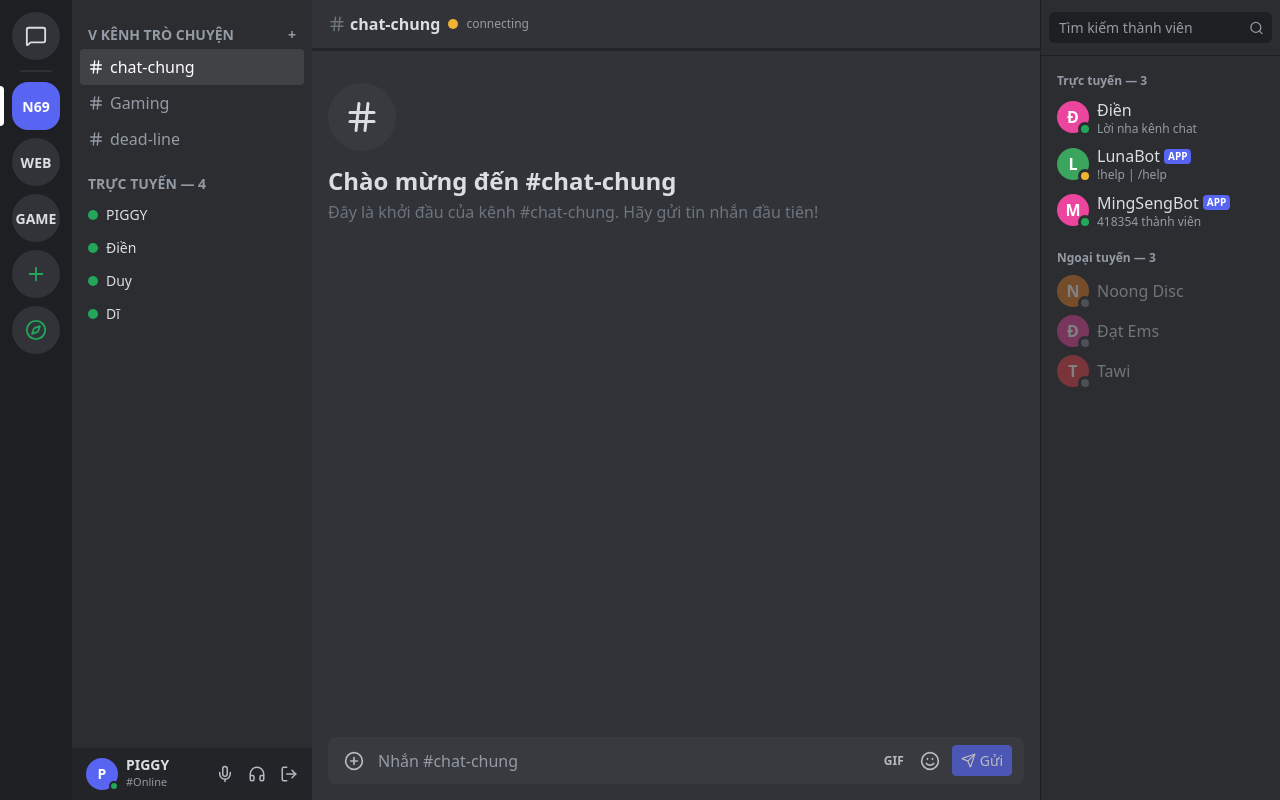
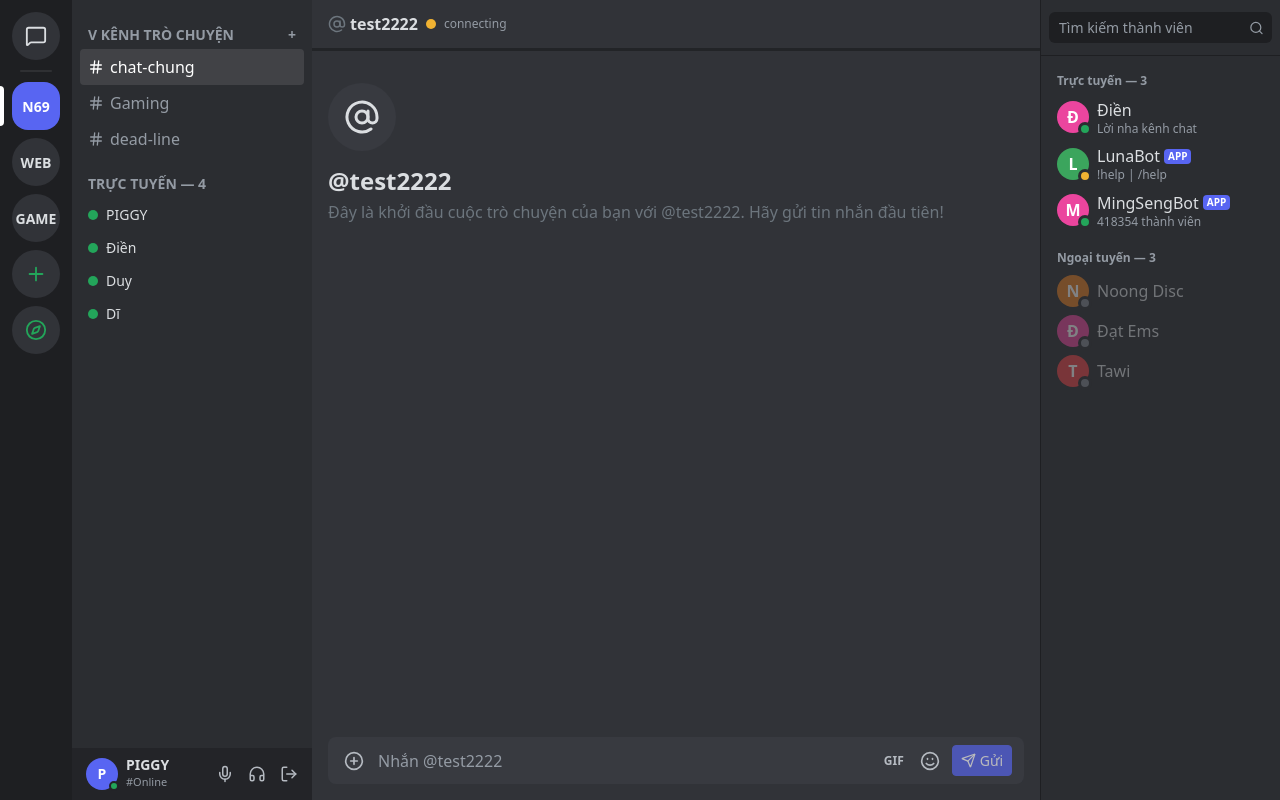
Before and after one commit to nguyenvandiennlu/Nhom69_LTFE, a React (Vite) app: page /chat in a window 1280 px wide. Built offline with nearby package versions, Linux system fonts and the light colour scheme; no server answers.

Commit message:
Function - Chat 1:1 - In progress - Quản lý state currentChat và đồng bộ UI

```diff
--- a/src/components/ChatInput.tsx
+++ b/src/components/ChatInput.tsx
@@ -1,12 +1,14 @@
 import { useState, useRef } from 'react';
 import { PlusCircle, Send } from 'lucide-react';
 import EmojiPickerButton from './EmojiPickerButton';
+import type { CurrentChat } from '../types/message';
 
 interface Props {
     onSend: (text: string) => void;
+    currentChat: CurrentChat;
 }
 
-export default function ChatInput({ onSend }: Props) {
+export default function ChatInput({ onSend, currentChat }: Props) {
     const [text, setText] = useState('');
     const textareaRef = useRef<HTMLTextAreaElement>(null);
 
@@ -39,7 +41,7 @@ export default function ChatInput({ onSend }: Props) {
                             handleSend();
                         }
                     }}
-                    placeholder="Nhắn #chat-chung"
+                    placeholder={`Nhắn ${currentChat.type === 'room' ? '#' : '@'}${currentChat.name}`}
                 />
                 <button type="button" className="chat-input__icon chat-input__icon--gif" title="GIF">GIF</button>
                 <EmojiPickerButton onSelectEmoji={handleSelectEmoji} />
--- a/src/components/MessageList.tsx
+++ b/src/components/MessageList.tsx
@@ -1,16 +1,19 @@
-import type { Message } from '../types/message';
+import type { Message, CurrentChat } from '../types/message';
 import { Fragment, useEffect, useRef } from "react";
 import MessageItem from './MessageItem';
-import { Hash } from 'lucide-react';
+import { Hash, AtSign } from 'lucide-react';
 
 interface Props {
     messages: Message[];
     username: string;
+    currentChat: CurrentChat;
     onDelete?: (id: string) => void;
 }
 
-export default function MessageList({ messages, username, onDelete }: Props) {
+export default function MessageList({ messages, username, currentChat, onDelete }: Props) {
     const bottomRef = useRef<HTMLDivElement>(null);
+    const isRoom = currentChat.type === 'room';
+    const prefix = isRoom ? '#' : '@';
     useEffect(() => {
         if (bottomRef.current) bottomRef.current.scrollIntoView();
     }, [messages]);
@@ -18,10 +21,14 @@ export default function MessageList({ messages, username, onDelete }: Props) {
         <div className="message-list flex-grow-1 overflow-auto">
             <div className="message-list__empty px-3">
                 <div className="message-list__empty-icon">
-                    <Hash size={36} />
+                    {isRoom ? <Hash size={36} /> : <AtSign size={36} />}
                 </div>
-                <h4 className="fw-bold mt-3 mb-1">Chào mừng đến #chat-chung</h4>
-                <p className="text-secondary">Đây là khởi đầu của kênh #chat-chung. Hãy gửi tin nhắn đầu tiên!</p>
+                <h4 className="fw-bold mt-3 mb-1">
+                    {isRoom ? `Chào mừng đến ${prefix}${currentChat.name}` : `${prefix}${currentChat.name}`}
+                </h4>
+                <p className="text-secondary">
+                    {isRoom ? 'Đây là khởi đầu của kênh' : 'Đây là khởi đầu cuộc trò chuyện của bạn với'} {prefix}{currentChat.name}. Hãy gửi tin nhắn đầu tiên!
+                </p>
             </div>
             {messages.map((m, i) => {
                 const day = new Date(m.time).toLocaleDateString("vi-VN", {
--- a/src/pages/ChatPage.tsx
+++ b/src/pages/ChatPage.tsx
@@ -5,7 +5,7 @@ import Sidebar from '../components/Sidebar';
 import MessageList from '../components/MessageList';
 import ChatInput from '../components/ChatInput';
 import MemberList from '../components/MemberList';
-import { Hash } from 'lucide-react';
+import { Hash, AtSign } from 'lucide-react';
 import type { Message, CurrentChat } from '../types/message';
 
 export default function ChatPage() {
@@ -13,7 +13,7 @@ export default function ChatPage() {
     const [messages, setMessages] = useState<Message[]>([]);
     // Tạmmm
     const username = 'Rời shaco ấy';
-    const currentChat: CurrentChat = { name: 'test2222', type: 'people' };
+    const [currentChat] = useState<CurrentChat>({ name: 'test2222', type: 'people' });
     // Tạmmm
 
     useEffect(() => {
@@ -55,8 +55,11 @@ export default function ChatPage() {
             <main className="chat-main d-flex flex-column flex-grow-1">
                 <header className="chat-main__header d-flex align-items-center gap-2">
                     <span className="chat-main__title d-flex align-items-center gap-1">
-                        <Hash size={18} className="text-secondary" />
-                        chat-chung
+                        {currentChat.type === 'room' ?
+                            <Hash size={18} className="text-secondary" />
+                            : <AtSign size={18} className="text-secondary" />
+                        }
+                        {currentChat.name}
                     </span>
                     <span className={`chat-main__dot chat-main__dot--${status}`}></span>
                     <span className="chat-main__status">{status}</span>
@@ -65,9 +68,10 @@ export default function ChatPage() {
                 <MessageList
                     messages={messages}
                     username={username}
+                    currentChat={currentChat}
                     onDelete={handleDelete}
                 />
-                <ChatInput onSend={handleSend} />
+                <ChatInput onSend={handleSend} currentChat={currentChat} />
             </main>
             <MemberList />
         </div>
```
